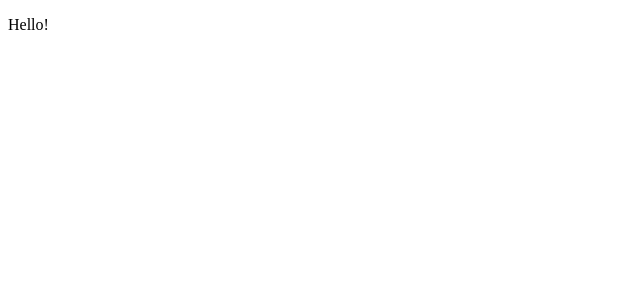
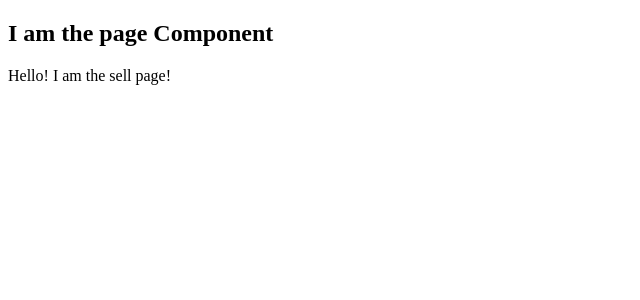
Before and after one commit to CathKolar/OnlineShopReact, a Next.js app in the folder sick-fits/frontend/: page /sell in a window 1280 px wide. Shown: the top 300 px of the page, without its empty margins (0-640 px from the left). Built offline with nearby package versions, Linux system fonts and the light colour scheme.

Commit message:
create _app.js, _document.js, update index.js, sell.js

```diff
--- /dev/null
+++ b/sick-fits/frontend/pages/_app.js
@@ -0,0 +1,9 @@
+import Page from '../components/Page';
+
+export default function MyApp({ Component, pageProps }) {
+  return (
+    <Page>
+      <Component {...pageProps} />
+    </Page>
+  );
+}
--- /dev/null
+++ b/sick-fits/frontend/pages/_document.js
@@ -0,0 +1,15 @@
+import Document, { Html, Head, NextScript, Main } from 'next/document';
+
+export default class MyDocument extends Document {
+  render() {
+    return (
+      <Html lang="en">
+        {/* <Head></Head> */}
+        <body>
+          <Main />
+          <NextScript />
+        </body>
+      </Html>
+    );
+  }
+}
--- a/sick-fits/frontend/pages/index.js
+++ b/sick-fits/frontend/pages/index.js
@@ -1,9 +1,5 @@
 import Page from '../components/Page';
 
 export default function IndexPage() {
-  return (
-    <Page>
-      <p> Hello! </p>
-    </Page>
-  );
+  return <p> Hello! </p>;
 }
--- a/sick-fits/frontend/pages/sell.js
+++ b/sick-fits/frontend/pages/sell.js
@@ -1,7 +1,7 @@
 export default function SellPage() {
   return (
     <div>
-      <p>Hello! </p>
+      <p>Hello! I am the sell page! </p>
     </div>
   );
 }
```
